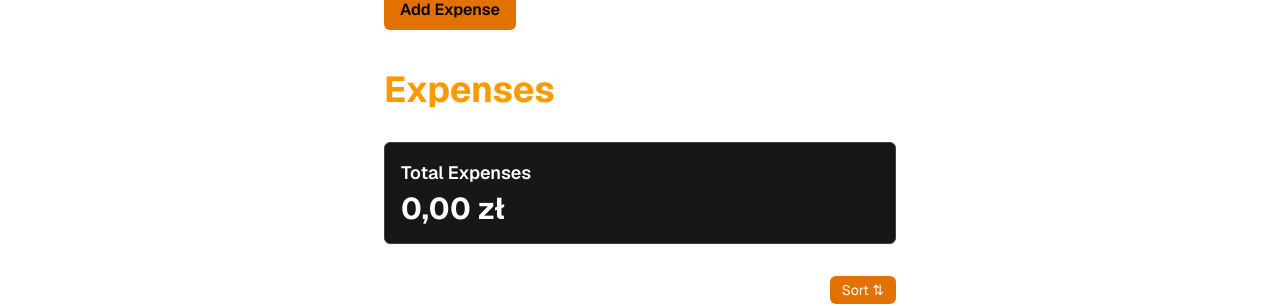
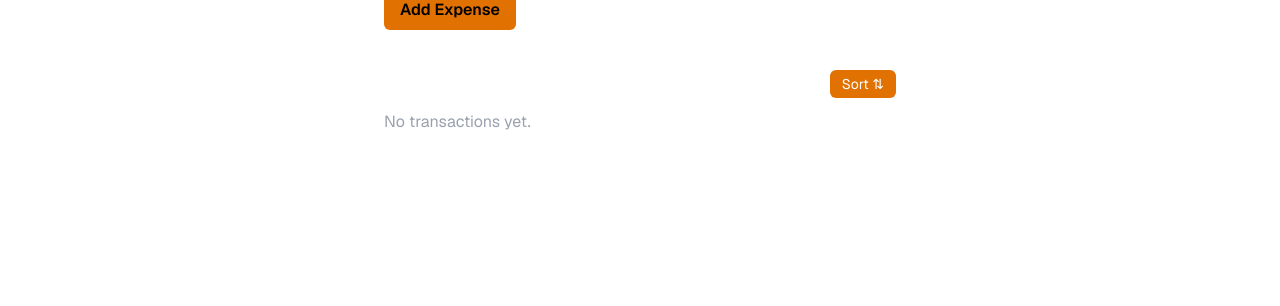
Before and after one commit to Gylvaris/finance-tracker, a Next.js app: page /transactions in a window 1280 px wide. Shown: the part 575-881 px from the top of the page. After the commit the page ends 800 px from the top, so only its background shows below. Built offline with nearby package versions, Linux system fonts and the light colour scheme; no server answers; the database is empty.

Commit message:
refactor: remove total monthly expenses from transactions page

```diff
--- a/app/transactions/page.tsx
+++ b/app/transactions/page.tsx
@@ -1,7 +1,6 @@
 "use client";
 
 import { useTransactions } from "../hooks/useTransactions";
-import { formatCurrency } from "../lib/formatters";
 import TransactionList from "../components/TransactionList";
 import TransactionForm from "../components/TransactionForm";
 import { TransactionInsert } from "../types";
@@ -14,7 +13,6 @@ export default function ExpensesPage() {
     categories,
     addCategory,
     setSelectedMonth,
-    monthlyTotal,
     handleDelete,
     editTransaction,
     setSortBy,
@@ -43,14 +41,6 @@ export default function ExpensesPage() {
         onAddCategory={addCategory}
         onAddTransaction={handleAddTransaction}
       />
-
-      <h1 className="text-4xl text-amber-500 font-bold mb-8">Expenses</h1>
-
-      {/* Total */}
-      <section className={`bg-neutral-900 border border-neutral-700 p-4 rounded-md mb-8`}>
-        <h2 className="text-lg font-semibold mb-1">Total Expenses</h2>
-        <p className="text-3xl font-bold">{formatCurrency(monthlyTotal)}</p>
-      </section>
 
       {/* Header + Sort */}
       <div className="flex justify-between items-center mb-3">
```
